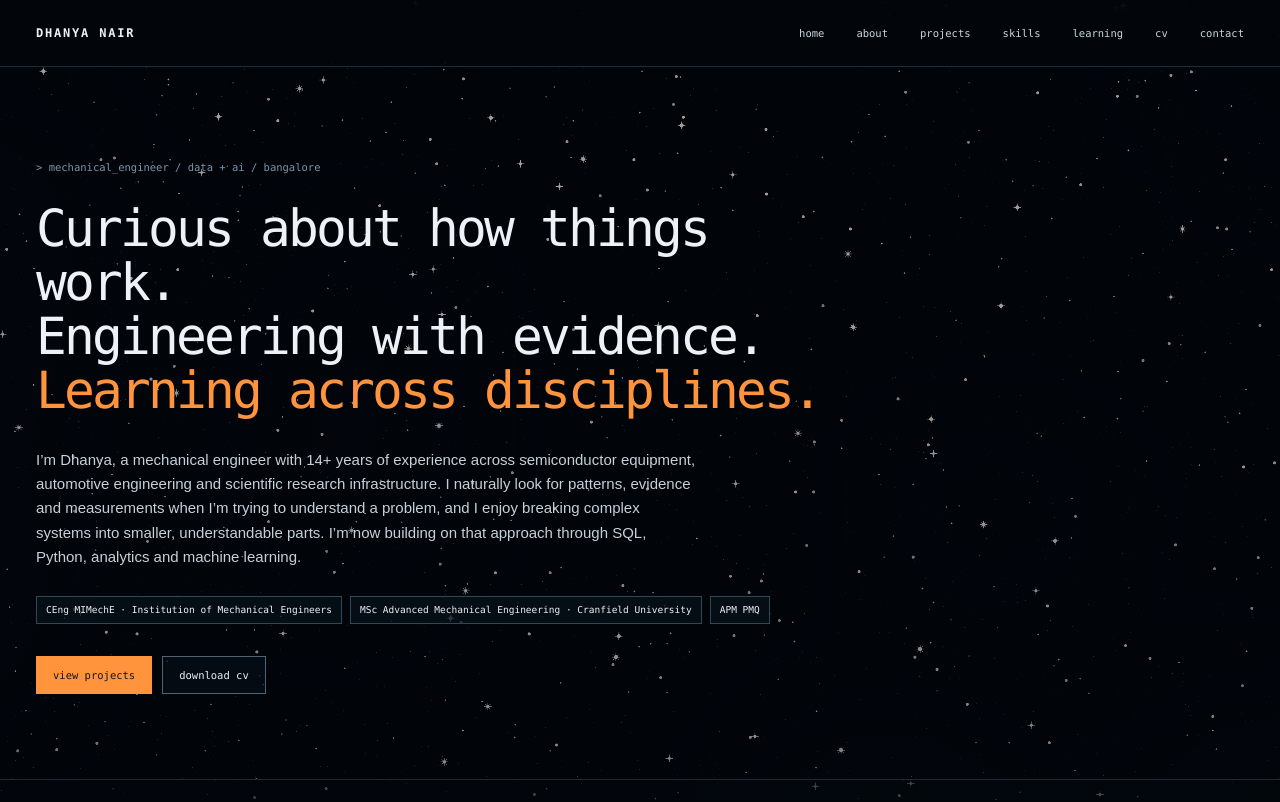
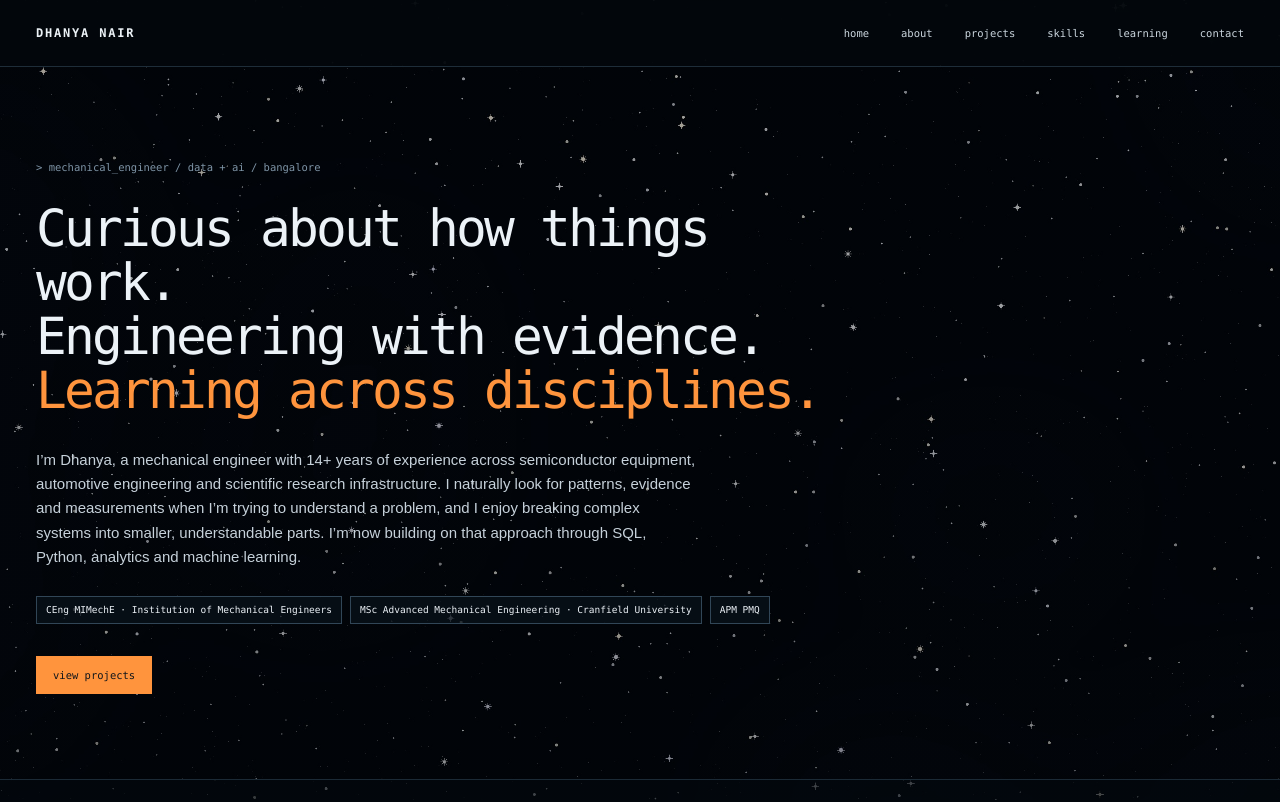
Before and after one commit to dhanya-stack/portfolio, a plain HTML site: page index.html in a window 1280 px wide. Shown: the top 802 px of the page. Drawn offline with Linux system fonts and the light colour scheme.

Commit message:
Remove CV download link from index.html
Removed CV download link from the navigation and hero actions.

```diff
--- a/index.html
+++ b/index.html
@@ -25,7 +25,7 @@
 <a href="#projects">projects</a>
 <a href="#skills">skills</a>
 <a href="#learning">learning</a>
-<a href="assets/Dhanya_Nair_CV.pdf" target="_blank">cv</a>
+
 <a href="#contact">contact</a>
 </nav>
 </div>
@@ -43,7 +43,7 @@
 </div>
 <div class="hero-actions">
 <a class="button primary" href="#projects">view projects</a>
-<a class="button secondary" download="" href="assets/Dhanya_Nair_CV.pdf" target="_blank">download cv</a>
+
 </div>
 </div>
 </section>
```
